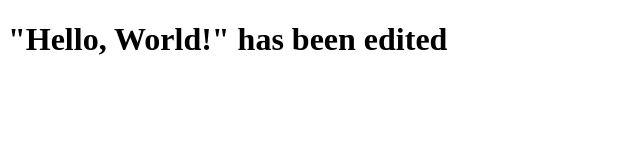
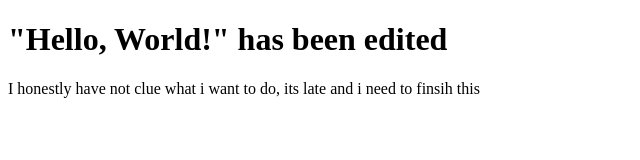
Before and after one commit to Jonjy/CD3338-first-project, a plain HTML site: page index.html in a window 1280 px wide. Shown: the whole page, without its empty margins (0-640 px from the left). Drawn offline with Linux system fonts and the light colour scheme.

Commit message:
2nd index edit added

```diff
--- a/index.html
+++ b/index.html
@@ -7,5 +7,6 @@
 </head>
 <body>
     <h1>"Hello, World!" has been edited</h1>
+	<div>I honestly have not clue what i want to do, its late and i need to finsih this</div>
 </body>
 </html>
```
